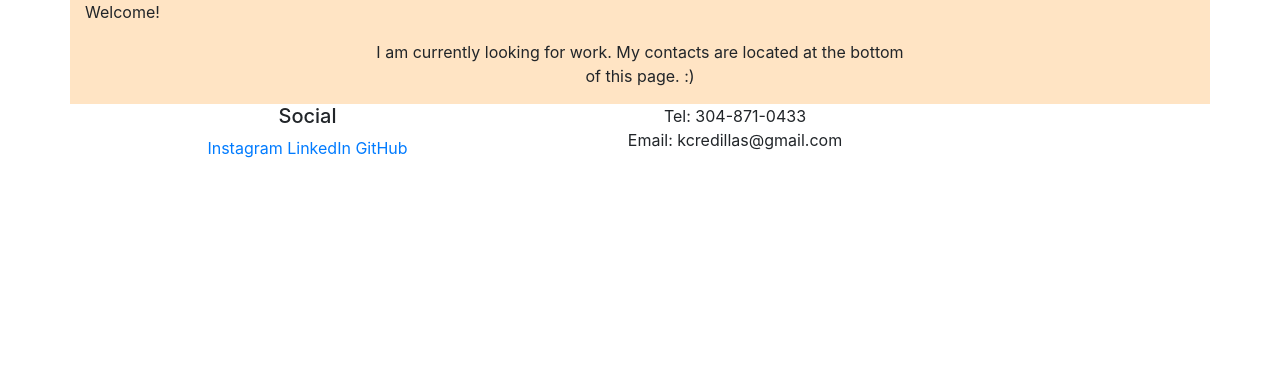
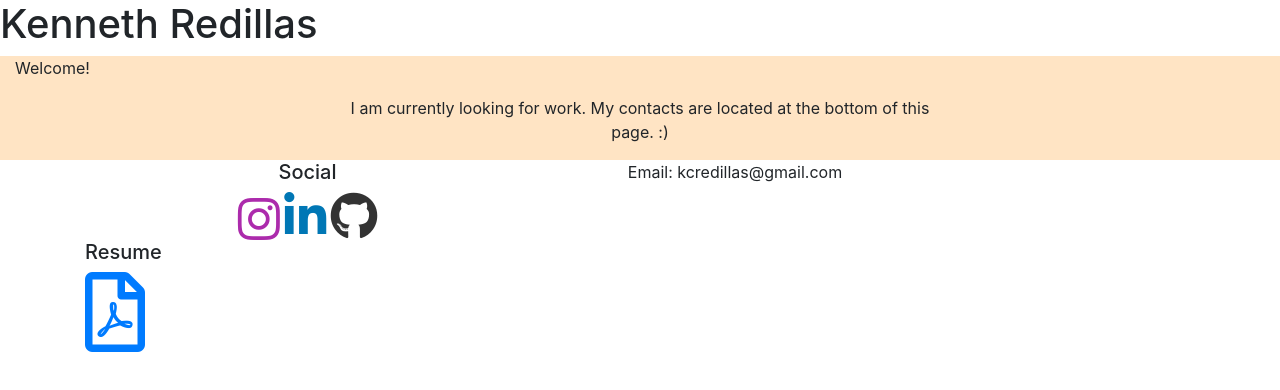
Before and after one commit to goosekun/profilepage, a website: page index.html in a window 1280 px wide. Drawn offline with nearby package versions, Linux system fonts and the light colour scheme.

Commit message:
added social icons and resume

```diff
--- a/index.html
+++ b/index.html
@@ -12,11 +12,16 @@
          <link rel="stylesheet" href="https://fonts.googleapis.com/css?family=Lobster|Open+Sans" />
          <link rel="stylesheet" href="css/styles.css" />
 
+         <link href="https://use.fontawesome.com/releases/v5.0.4/css/all.css" rel="stylesheet">
+
+
         <title>Kenneth Redillas | Software Engineer</title>
     </head>
-
+    <header>
+        <h1>Kenneth Redillas</h1>
+    </header>
     <body>
-        <div class="container">
+        <div class="container-fluid">
             <div class="row row-content">
                 <div class="col">
                     <p>Welcome!</p>
@@ -33,24 +38,20 @@
     <footer>
         <div class="container">
             <div class="row">
-                <!-- <div class="col-4 col-sm-2 offset-1">
-                    <h5>Links</h5>
-                    <ul class="list-unstyled">
-                        <li><a href="#"></a></li>
-                        <li><a href="#">About</a></li>
-                        <li><a href="#">Sites</a></li>
-                        <li><a href="#">Contact</a></li>
-                    </ul>
-                </div> -->
                 <div class="col-6 col-sm-5 text-center">
                     <h5>Social</h5>
-                    <a href="https://www.instagram.com/vicedev69/">Instagram</a>
-                    <a href="https://www.linkedin.com/in/kenneth-redillas-6341781b6/">LinkedIn</a>
-                    <a href="http://github.com/kcredillas">GitHub</a>
+                    <a href="https://www.instagram.com/vicedev69/" style="color: #ac2bac;" role="button"><i class="fab fa-instagram fa-lg fa-3x"></i></a>
+                    <a href="https://www.linkedin.com/in/kenneth-redillas-6341781b6/" style="color: #0077b5"><i class="fab fa-linkedin-in fa-3x"></i></a>
+                    <a href="http://github.com/kcredillas" style="color: #333;"><i class="fab fa-github fa-3x"></i></a>
                 </div>
                 <div class="col-sm-4 text-center">
-                    Tel: 304-871-0433<br />
                     Email: kcredillas@gmail.com
+                </div>
+            </div>
+            <div class="row">
+                <div class="col">
+                    <h5>Resume</h5>
+                    <a href="/downloads/resume-kennethredillas.pdf" download><i class="far fa-file-pdf fa-5x"></i></a>
                 </div>
             </div>
         </div>
--- a/package.json
+++ b/package.json
@@ -3,6 +3,7 @@
     "lite-server": "^2.6.1"
   },
   "dependencies": {
+    "@fortawesome/fontawesome-free": "^5.15.4",
     "bootstrap": "^4.5.2",
     "jquery": "^3.5.1",
     "popper.js": "^1.16.1"
```
Also changed, not shown: 2 other files.
